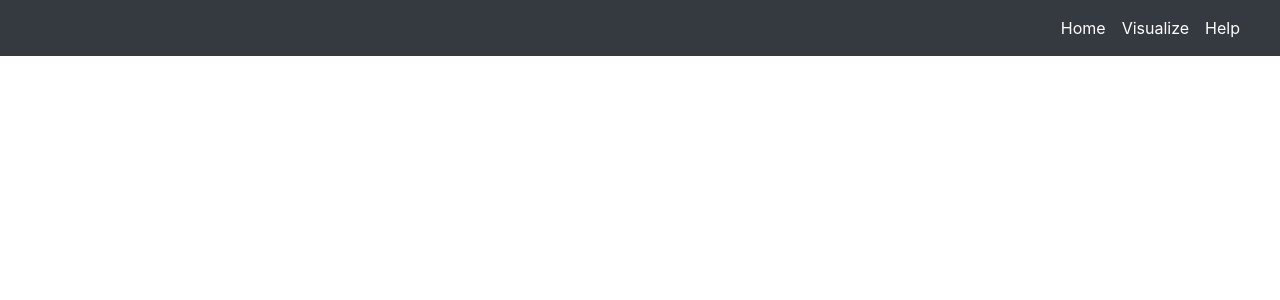
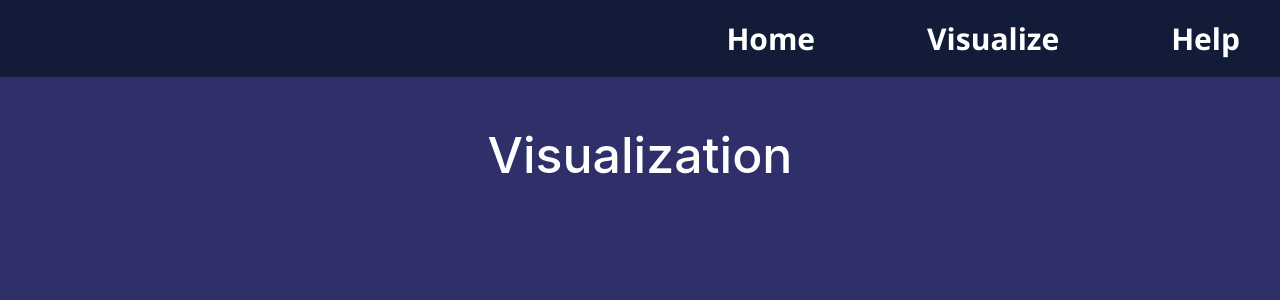
Before and after one commit to CocoTheOwner/CocoTheOwner.github.io, a React (Create React App) app: page / in a window 1280 px wide. Shown: the top 300 px of the page. Built offline with nearby package versions, Linux system fonts and the light colour scheme.

Commit message:
Basic styling (version 1)

```diff
--- a/public/index.html
+++ b/public/index.html
@@ -29,6 +29,8 @@
   <body>
     <noscript>You need to enable JavaScript to run this app.</noscript>
     <div id="root"></div>
+    <div id="header"></div>
+
     <!--
       This HTML file is a template.
       If you open it directly in the browser, you will see an empty page.
--- /dev/null
+++ b/src/PageHeader.tsx
@@ -0,0 +1,9 @@
+function PageHeader() {
+    return (
+        <div className="page-header my-5">
+            <h1 style={{color: "white", textAlign: "center", fontSize: "50px"}}>Visualization</h1>
+        </div>
+    );
+}
+
+export default PageHeader
--- a/src/SearchBar.tsx
+++ b/src/SearchBar.tsx
@@ -1,21 +1,20 @@
 function SearchBar() {
     return (
-        <nav className="navbar navbar-expand-md navbar-dark bg-dark">
+        <nav className="navbar navbar-expand-md navbar-dark bg-custom" style={{backgroundColor: "#121B37"}}>
             <div className="navbar-collapse collapse w-100 order-3 dual-collapse2">
                 <ul className="navbar-nav ml-auto mx-3">
-                    <li className="nav-item">
-                        <a style={{color: "white"}} className="nav-link" href="#">Home</a>
+                    <li className="nav-item px-5">
+                        <a style={{color: "white", fontFamily: "Segoe UI, Arial, Bauhaus", fontSize: "30px", fontWeight: "bold"}} className="nav-link" href="#">Home</a>
                     </li>
-                    <li className="nav-item">
-                        <a style={{color: "white"}} className="nav-link" href="#">Visualize</a>
+                    <li className="nav-item px-5">
+                        <a style={{color: "white", fontFamily: "Segoe UI, Arial, Bauhaus", fontSize: "30px", fontWeight: "bold"}} className="nav-link" href="#">Visualize</a>
                     </li>
-                    <li className="nav-item">
-                        <a style={{color: "white"}} className="nav-link" href="#">Help</a>
+                    <li className="nav-item pl-5">
+                        <a style={{color: "white", fontFamily: "Segoe UI, Arial, Bauhaus", fontSize: "30px", fontWeight: "bold"}} className="nav-link" href="#">Help</a>
                     </li>
                 </ul>
             </div>
         </nav>
-
     );
 }
 
--- a/src/custom.scss
+++ b/src/custom.scss
@@ -1,5 +1,7 @@
 // Override default variables before the import
-$body-bg: rgba(255, 255, 255, 0.719);
+//$body-bg: rgb(38, 6, 156);
+$body-bg: rgba(33, 33, 96, 0.932);
+//$body-bg: rgb(21, 21, 60);
 
 // Import Bootstrap and its default variables
 @import '~bootstrap/scss/bootstrap.scss';
--- a/src/index.tsx
+++ b/src/index.tsx
@@ -3,6 +3,7 @@ import ReactDOM from 'react-dom';
 import './index.css';
 import App from './App';
 import SearchBar from './SearchBar';
+import PageHeader from './PageHeader';
 import reportWebVitals from './reportWebVitals';
 import 'bootstrap/dist/css/bootstrap.css';
 import './custom.scss';
@@ -14,6 +15,13 @@ ReactDOM.render(
   document.getElementById('root')
 );
 
+ReactDOM.render(
+  <React.StrictMode>
+    <PageHeader />
+  </React.StrictMode>,
+  document.getElementById('header')
+);
+
 
 
 // If you want to start measuring performance in your app, pass a function
```
